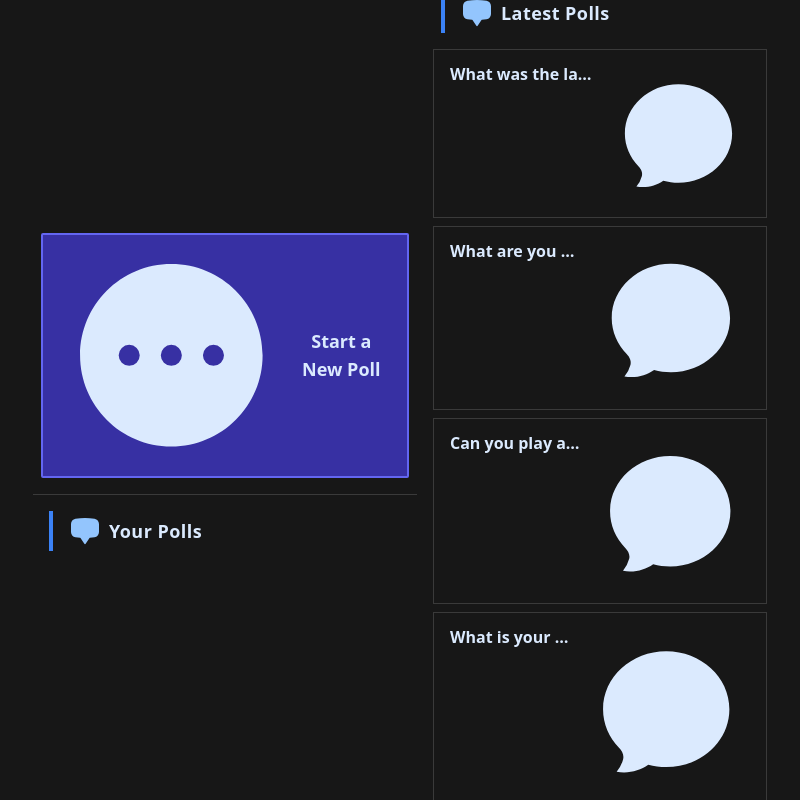
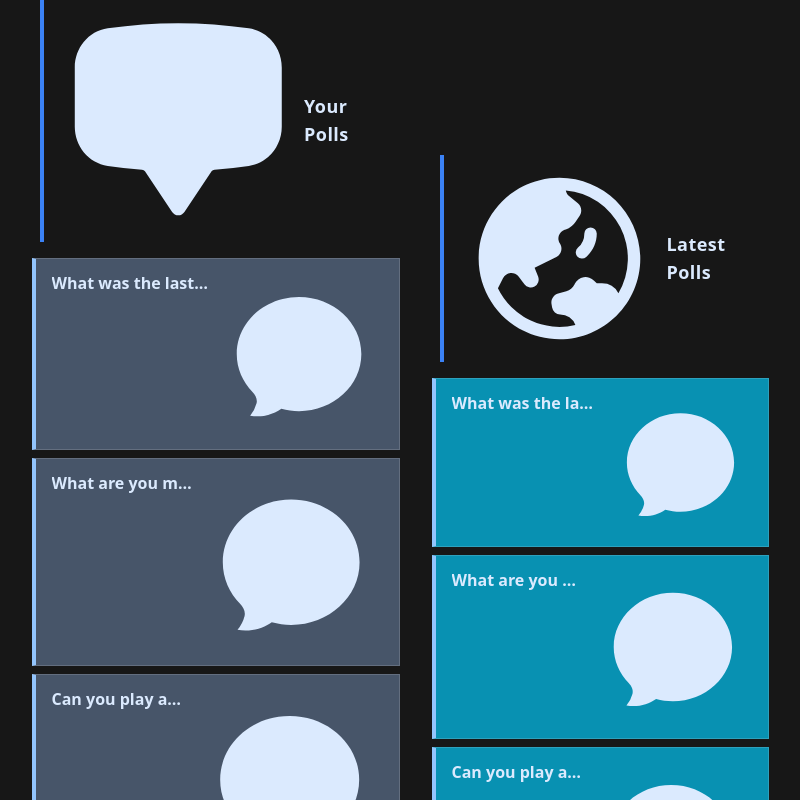
Before and after one commit to cakmakfatih/pollie, a React (Vite) app: page / in a window 1280 px wide. Shown: the whole page, without its empty margins (240-1040 px from the left). Built offline with nearby package versions, Linux system fonts and the light colour scheme.

Commit message:
before framer integration

```diff
--- a/src/components/BorderedTitle/BorderedTitleComponent.tsx
+++ b/src/components/BorderedTitle/BorderedTitleComponent.tsx
@@ -1,24 +1,16 @@
-import { ReactNode } from "react";
+import { ReactElement, ReactNode } from "react";
+import IconComponent from "../Icon";
 
 export function BorderedTitleComponent({
   title,
+  icon,
 }: {
   title: string;
+  icon: ReactElement<typeof IconComponent>;
 }): ReactNode {
   return (
     <header className="flex px-4 bg-transparent border-l-4 mx-2 border-blue-500 text-lg items-center font-bold tracking-wide mb-4 py-1">
-      <svg
-        xmlns="http://www.w3.org/2000/svg"
-        viewBox="0 0 24 24"
-        fill="currentColor"
-        className="size-8 mr-2 text-blue-300"
-      >
-        <path
-          fillRule="evenodd"
-          d="M4.848 2.771A49.144 49.144 0 0 1 12 2.25c2.43 0 4.817.178 7.152.52 1.978.292 3.348 2.024 3.348 3.97v6.02c0 1.946-1.37 3.678-3.348 3.97a48.901 48.901 0 0 1-3.476.383.39.39 0 0 0-.297.17l-2.755 4.133a.75.75 0 0 1-1.248 0l-2.755-4.133a.39.39 0 0 0-.297-.17 48.9 48.9 0 0 1-3.476-.384c-1.978-.29-3.348-2.024-3.348-3.97V6.741c0-1.946 1.37-3.68 3.348-3.97Z"
-          clipRule="evenodd"
-        />
-      </svg>
+      {icon}
       <h1>{title}</h1>
     </header>
   );
--- a/src/components/Icon/IconComponent.tsx
+++ b/src/components/Icon/IconComponent.tsx
@@ -1,6 +1,6 @@
 import { ReactNode } from "react";
 
-export type Icon = "poll-solid" | "comment";
+export type Icon = "poll-solid" | "comment" | "globe" | "dialog" | "lightning";
 export type IconSize = 6 | 8 | 10 | 12;
 export type IconColor = "white" | "primary" | "black";
 
@@ -67,6 +67,43 @@ export function IconComponent({
           />
         </IconSvg>
       );
+    case "globe":
+      return (
+        <svg
+          xmlns="http://www.w3.org/2000/svg"
+          viewBox="0 0 24 24"
+          fill="currentColor"
+          className={iconClassName}
+        >
+          <path d="M15.75 8.25a.75.75 0 0 1 .75.75c0 1.12-.492 2.126-1.27 2.812a.75.75 0 1 1-.992-1.124A2.243 2.243 0 0 0 15 9a.75.75 0 0 1 .75-.75Z" />
+          <path
+            fillRule="evenodd"
+            d="M12 2.25c-5.385 0-9.75 4.365-9.75 9.75s4.365 9.75 9.75 9.75 9.75-4.365 9.75-9.75S17.385 2.25 12 2.25ZM4.575 15.6a8.25 8.25 0 0 0 9.348 4.425 1.966 1.966 0 0 0-1.84-1.275.983.983 0 0 1-.97-.822l-.073-.437c-.094-.565.25-1.11.8-1.267l.99-.282c.427-.123.783-.418.982-.816l.036-.073a1.453 1.453 0 0 1 2.328-.377L16.5 15h.628a2.25 2.25 0 0 1 1.983 1.186 8.25 8.25 0 0 0-6.345-12.4c.044.262.18.503.389.676l1.068.89c.442.369.535 1.01.216 1.49l-.51.766a2.25 2.25 0 0 1-1.161.886l-.143.048a1.107 1.107 0 0 0-.57 1.664c.369.555.169 1.307-.427 1.605L9 13.125l.423 1.059a.956.956 0 0 1-1.652.928l-.679-.906a1.125 1.125 0 0 0-1.906.172L4.575 15.6Z"
+            clipRule="evenodd"
+          />
+        </svg>
+      );
+    case "dialog":
+      return (
+        <IconSvg className={iconClassName}>
+          <path
+            fillRule="evenodd"
+            d="M4.848 2.771A49.144 49.144 0 0 1 12 2.25c2.43 0 4.817.178 7.152.52 1.978.292 3.348 2.024 3.348 3.97v6.02c0 1.946-1.37 3.678-3.348 3.97a48.901 48.901 0 0 1-3.476.383.39.39 0 0 0-.297.17l-2.755 4.133a.75.75 0 0 1-1.248 0l-2.755-4.133a.39.39 0 0 0-.297-.17 48.9 48.9 0 0 1-3.476-.384c-1.978-.29-3.348-2.024-3.348-3.97V6.741c0-1.946 1.37-3.68 3.348-3.97Z"
+            clipRule="evenodd"
+          />
+        </IconSvg>
+      );
+    case "lightning":
+      return (
+        <IconSvg className={iconClassName}>
+          <path
+            fillRule="evenodd"
+            d="M14.615 1.595a.75.75 0 0 1 .359.852L12.982 9.75h7.268a.75.75 0 0 1 .548 1.262l-10.5 11.25a.75.75 0 0 1-1.272-.71l1.992-7.302H3.75a.75.75 0 0 1-.548-1.262l10.5-11.25a.75.75 0 0 1 .913-.143Z"
+            clipRule="evenodd"
+          />
+        </IconSvg>
+      );
+
     default:
       return null;
   }
--- a/src/components/IconButton/IconButtonComponent.tsx
+++ b/src/components/IconButton/IconButtonComponent.tsx
@@ -5,14 +5,16 @@ export function IconButtonComponent({
   text,
   icon,
   onClick,
+  className = "",
 }: {
   text: string;
   icon: ReactElement<typeof IconComponent>;
   onClick?: MouseEventHandler<HTMLButtonElement>;
+  className?: string;
 }): ReactNode {
   return (
     <button
-      className="mx-2 rounded-sm text-lg font-bold bg-indigo-800 px-4 flex border-2 border-indigo-500 p-2 py-2 transition-colors duration-150 hover:border-white hover:bg-indigo-700 active:border-indigo-500 items-center"
+      className={`mx-2 rounded-sm text-xl bg-blue-600 flex border-2 shadow-lg border-slate-700 p-1 px-4 transition-colors duration-75 hover:border-white hover:bg-indigo-700 active:border-indigo-500 items-center ${className}`}
       onClick={onClick}
     >
       {icon}
--- a/src/components/ListItem/ListItemComponent.tsx
+++ b/src/components/ListItem/ListItemComponent.tsx
@@ -1,19 +1,22 @@
 import { ReactNode } from "react";
 import IconComponent from "../Icon";
+import { Icon } from "../Icon/IconComponent";
 
 export function ListItemComponent({
   text,
+  icon = "comment",
   className = "",
 }: {
   text: string;
+  icon?: Icon;
   className?: string;
 }): ReactNode {
   return (
     <li
-      className={`px-4 py-3 flex justify-between transition-colors duration-150 hover:border-indigo-300 cursor-pointer border border-white/[0.15] active:border-indigo-500 ${className}`}
+      className={`px-4 py-3 flex justify-between transition-colors duration-75 hover:border-white cursor-pointer border border-white/[0.15] active:border-cyan-500 border-l-4 border-l-blue-300 ${className}`}
     >
       <span className="pr-2 truncate max-w-[300px]">{text}</span>
-      <IconComponent size={6} icon="comment" />
+      <IconComponent size={6} icon={icon} />
     </li>
   );
 }
--- /dev/null
+++ b/src/components/LogoSection/LogoSectionComponent.tsx
@@ -0,0 +1,5 @@
+import { ReactNode } from "react";
+
+export function LogoSectionComponent(): ReactNode {
+  return <h1></h1>;
+}
--- /dev/null
+++ b/src/components/LogoSection/index.ts
@@ -0,0 +1,3 @@
+import { LogoSectionComponent } from "./LogoSectionComponent";
+
+export default LogoSectionComponent;
--- a/src/main.tsx
+++ b/src/main.tsx
@@ -10,39 +10,90 @@ import ListItemComponent from "./components/ListItem";
 ReactDOM.createRoot(document.getElementById("root")!).render(
   <React.StrictMode>
     <MainLayout>
-      <div className="min-w-[80%] flex-1 flex items-center justify-center">
-        <aside className="min-w-[400px] flex flex-col items-stretch p-2">
+      <section className="flex flex-col items-center justify-center py-8">
+        <h1 className="text-8xl text-center py-4 flex items-center">
+          <IconComponent icon="lightning" size={12} color="white" />
+          <span className="font-semibold text-white">poll</span>
+          <span className="text-blue-400 font-medium">ie</span>
+        </h1>
+        <div className="flex justify-center items-center">
+          <h1 className="pr-2 text-3xl text-center mt-4 text-white/[.54] font-light">
+            Create & Share polls in the speed of light
+          </h1>
+        </div>
+      </section>
+      <hr className="h-px my-4 bg-white/[0.15] border-0 self-stretch"></hr>
+      <section className="min-w-[80%] flex flex-col items-center">
         <IconButtonComponent
-            icon={<IconComponent className="mr-2" />}
+          icon={<IconComponent className="mr-2" size={10} />}
           text={"Start a New Poll"}
           onClick={() => {}}
+          className="mx-6 min-w-[350px]"
         />
-          <hr className="h-px my-4 bg-white/[0.15] border-0"></hr>
+        <hr className="h-px my-4 bg-white/[0.15] border-0 w-[60%] max-w-[800px]"></hr>
+        <div className="flex flex-row">
+          <aside className="min-w-[400px] flex flex-col items-stretch p-2">
             <div className="flex flex-col flex-1 mx-2">
-            <BorderedTitleComponent title="Your Polls" />
-          </div>
-        </aside>
-        <div className="flex">
-          <div className="flex flex-col flex-1 mx-2">
-            <BorderedTitleComponent title="Latest Polls" />
+              <BorderedTitleComponent
+                icon={<IconComponent icon="dialog" className="mr-2" />}
+                title="Your Polls"
+              />
               <ul className="flex flex-col font-semibold select-none flex-1">
-              <ListItemComponent text="What was the last good book you read?" />
+                <ListItemComponent
+                  text="What was the last good book you read?"
+                  className="bg-slate-600 hover:bg-slate-700"
+                />
                 <ListItemComponent
                   text="What are you most grateful for?"
-                className="mt-2"
+                  className="mt-2 bg-slate-600 hover:bg-slate-700"
                 />
                 <ListItemComponent
                   text="Can you play any instruments?"
-                className="mt-2"
+                  className="mt-2 bg-slate-600 hover:bg-slate-700"
                 />
                 <ListItemComponent
                   text="What is your favorite color?"
-                className="mt-2"
+                  className="mt-2 bg-slate-600 hover:bg-slate-700"
+                />
+                <ListItemComponent
+                  text="What are you most grateful for?"
+                  className="mt-2 bg-slate-600 hover:bg-slate-700"
+                />
+              </ul>
+            </div>
+          </aside>
+          <div className="flex p-2 self-end">
+            <div className="flex flex-col flex-1 mx-2">
+              <BorderedTitleComponent
+                icon={<IconComponent icon="globe" className="mr-2" />}
+                title="Latest Polls"
+              />
+              <ul className="flex flex-col font-semibold select-none flex-1">
+                <ListItemComponent
+                  text="What was the last good book you read?"
+                  className="bg-cyan-600 hover:bg-cyan-700"
+                />
+                <ListItemComponent
+                  text="What are you most grateful for?"
+                  className="mt-2 bg-cyan-600 hover:bg-cyan-700"
+                />
+                <ListItemComponent
+                  text="Can you play any instruments?"
+                  className="mt-2 bg-cyan-600 hover:bg-cyan-700"
+                />
+                <ListItemComponent
+                  text="What is your favorite color?"
+                  className="mt-2 bg-cyan-600 hover:bg-cyan-700"
+                />
+                <ListItemComponent
+                  text="Can you play any instruments?"
+                  className="mt-2 bg-cyan-600 hover:bg-cyan-700"
                 />
               </ul>
             </div>
           </div>
         </div>
+      </section>
     </MainLayout>
   </React.StrictMode>
 );
```
Lines whose indentation alone changed are shown as unchanged.
